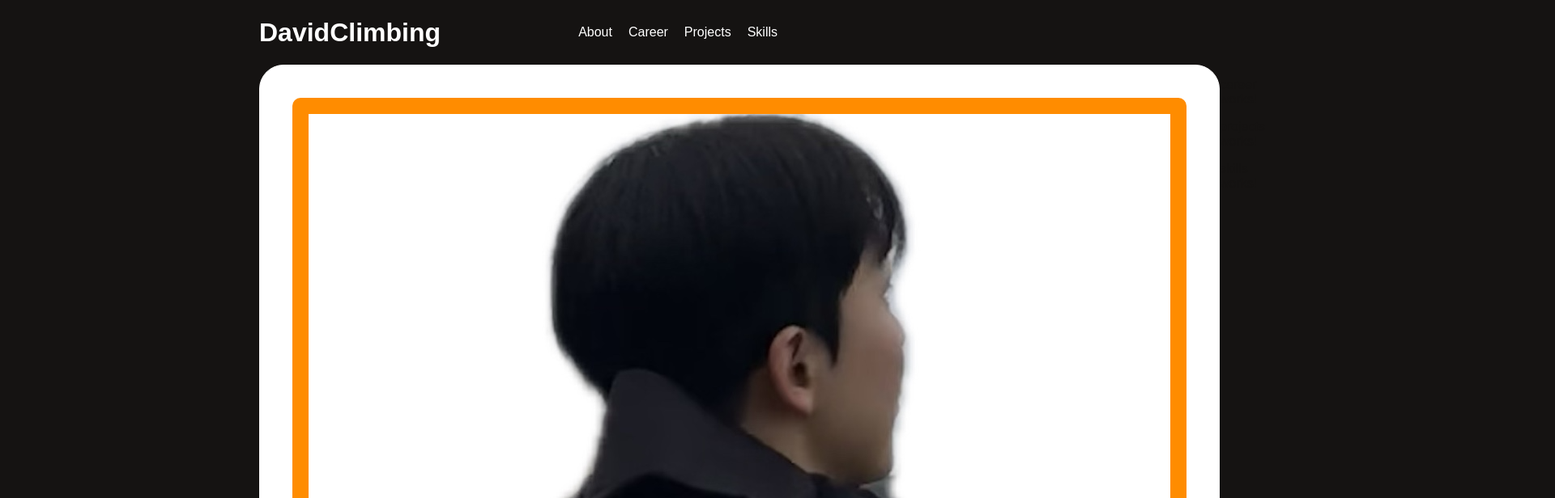
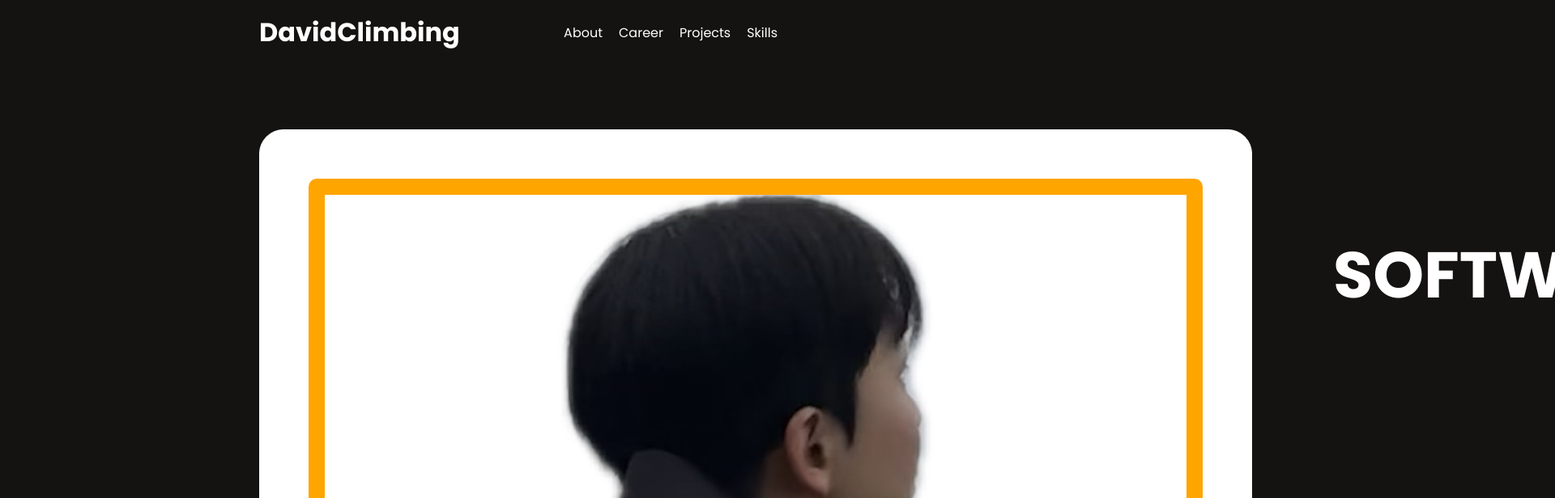
Before and after one commit to davidclimbing/DevFolio, an Angular app: page / in a window 1280 px wide. Shown: the top 616 px of the page at 81% size, 1920 px wide, since content can reach past the window. Built offline with nearby package versions, Linux system fonts and the light colour scheme.

Commit message:
restyling

```diff
--- a/src/app/components/about/about.component.html
+++ b/src/app/components/about/about.component.html
@@ -6,11 +6,17 @@
         <div class="about__profile-image-wrap">
           <img src="/assets/profile.png" alt="profile_img"/>
         </div>
-        <div class="about__name">오승재</div>
+        <div class="about__name">DavidClimbing</div>
       </div>
 
       <div class="about__description">
-        안녕하세요 끊임없이 도전하며 성장하는 개발자 오승재입니다.<br>경험을 중요시 합니다.
+        안녕하세요 끊임없이 도전하며 성장하는 개발자 오승재입니다
+      </div>
+
+      <div class="about__links-wrap">
+        <span class="material-symbols-outlined">mail</span>
+        <span class="material-symbols-outlined">link</span>
+        <span class="material-symbols-outlined">github</span>
       </div>
     </div>
   </div>
--- a/src/app/components/about/about.component.scss
+++ b/src/app/components/about/about.component.scss
@@ -22,9 +22,9 @@
     display: block;
     box-sizing: border-box;
     padding: 20px;
-    margin: 20px;
+    margin: 40px;
     border-radius: 10px;
-    background-color: darkorange;
+    background-color: orange;
   }
 
   &__profile-image {
@@ -34,6 +34,7 @@
 
   &__name {
     font-size: 40px;
+    font-weight: 700;
     padding-left: 20px;
   }
 
@@ -42,4 +43,13 @@
     text-align: center;
     padding: 20px;
   }
+
+  &__links-wrap {
+    display: flex;
+    flex-direction: row;
+    align-items: center;
+    box-sizing: border-box;
+    padding: 20px;
+    gap: 30px;
+  }
 }
--- a/src/app/components/career/career.component.html
+++ b/src/app/components/career/career.component.html
@@ -1 +1,8 @@
-<p>career works!</p>
+<div class="career">
+  <div class="career__wrap">
+    <div class="career__title">
+      <span class="career__highlight">SOFTWARE</span>
+      <br>ENGINEER
+    </div>
+  </div>
+</div>
--- a/src/app/components/career/career.component.scss
+++ b/src/app/components/career/career.component.scss
@@ -0,0 +1,21 @@
+.career {
+  position: relative;
+  width: 100%;
+
+  &__wrap {
+    width: 100%;
+  }
+
+  &__title {
+    display: flex;
+    justify-content: start;
+    color: gray;
+    font-size: 80px;
+    font-weight: 800;
+    line-height: 5;
+  }
+
+  &__highlight {
+    color: #FFFFFF;
+  }
+}
--- a/src/app/components/home/home.component.html
+++ b/src/app/components/home/home.component.html
@@ -2,7 +2,9 @@
 <div class="home">
   <div class="home__wrap">
     <div class="home__profile-pane">
-      <app-about></app-about>
+      <div class="home__profile">
+        <app-about></app-about>
+      </div>
     </div>
 
     <div class="home__main-pane">
--- a/src/app/components/home/home.component.scss
+++ b/src/app/components/home/home.component.scss
@@ -8,23 +8,31 @@
     width: 50vw;
     display: flex;
     flex-direction: row;
-    justify-content: space-between;
+    gap: 100px;
     color: rgb(21, 19, 18);
   }
 
-  &__profile-pane {
+  &__profile {
     display: flex;
     flex-direction: column;
     box-sizing: border-box;
-    position: relative;
+    position: sticky;
     border-radius: 30px;
     border: 1px solid #FFFFFF;
     padding: 20px;
     background-color: #FFFFFF;
+    margin-top: 80px;
   }
 
   &__title {
     display: flex;
     margin: 20px 0;
   }
+
+  &__main-pane {
+    padding-top: 60px;
+    display: flex;
+    flex-direction: column;
+
+  }
 }
--- a/src/index.html
+++ b/src/index.html
@@ -6,6 +6,7 @@
   <base href="/">
   <meta name="viewport" content="width=device-width, initial-scale=1">
   <link rel="icon" type="image/x-icon" href="favicon.ico">
+  <link href="https://fonts.googleapis.com/css2?family=Poppins:wght@300;400;500;600;700&display=swap" rel="stylesheet">
 </head>
 <body>
   <app-root></app-root>
--- a/src/styles.scss
+++ b/src/styles.scss
@@ -11,4 +11,5 @@ html {
 
 body {
   margin: 0;
+  font-family: 'Poppins', sans-serif;
 }
```
